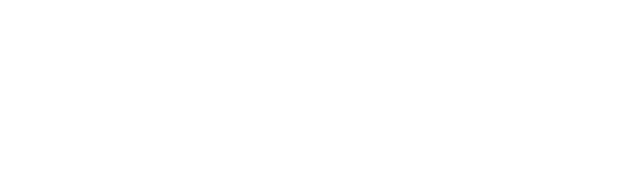
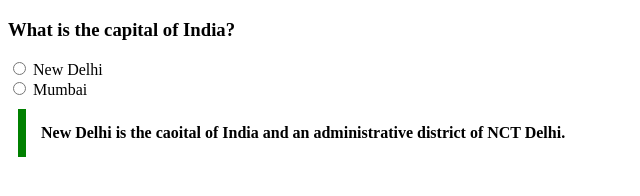
Before and after one commit to acciojob/trivia-sudhanshu201, a website: page main.html in a window 1280 px wide. Shown: the whole page, without its empty margins (0-640 px from the left). Drawn offline with Linux system fonts and the light colour scheme.

Commit message:
Initial commit

```diff
--- a/main.html
+++ b/main.html
@@ -8,6 +8,16 @@
 
 <body>
 	<!-- the entire body must be written by student -->
+	<div>
+		<h3>What is the capital of India?</h3>
+		<form action="">
+			<input type="radio" name="state" value="New Delhi">
+			<label for="">New Delhi</label> <br>
+			<input type="radio" name="state" value="Mubmbai">
+			<label for="">Mumbai</label>
+		</form>
+		<blockquote class="text">New Delhi is the caoital of India and an administrative district of NCT Delhi.</blockquote>
+	</div>
     <script type="text/javascript" src="./script.js">
 </script>
 
--- a/styles.css
+++ b/styles.css
@@ -1,2 +1,10 @@
 
 /* Your CSS Code here. */
+.text{
+    width: 600px;
+    margin: 10px;
+    padding: 15px;
+    border-left: 8px solid green;
+    background-color: #f8fffe"";
+    font-weight: bold;
+}
```
